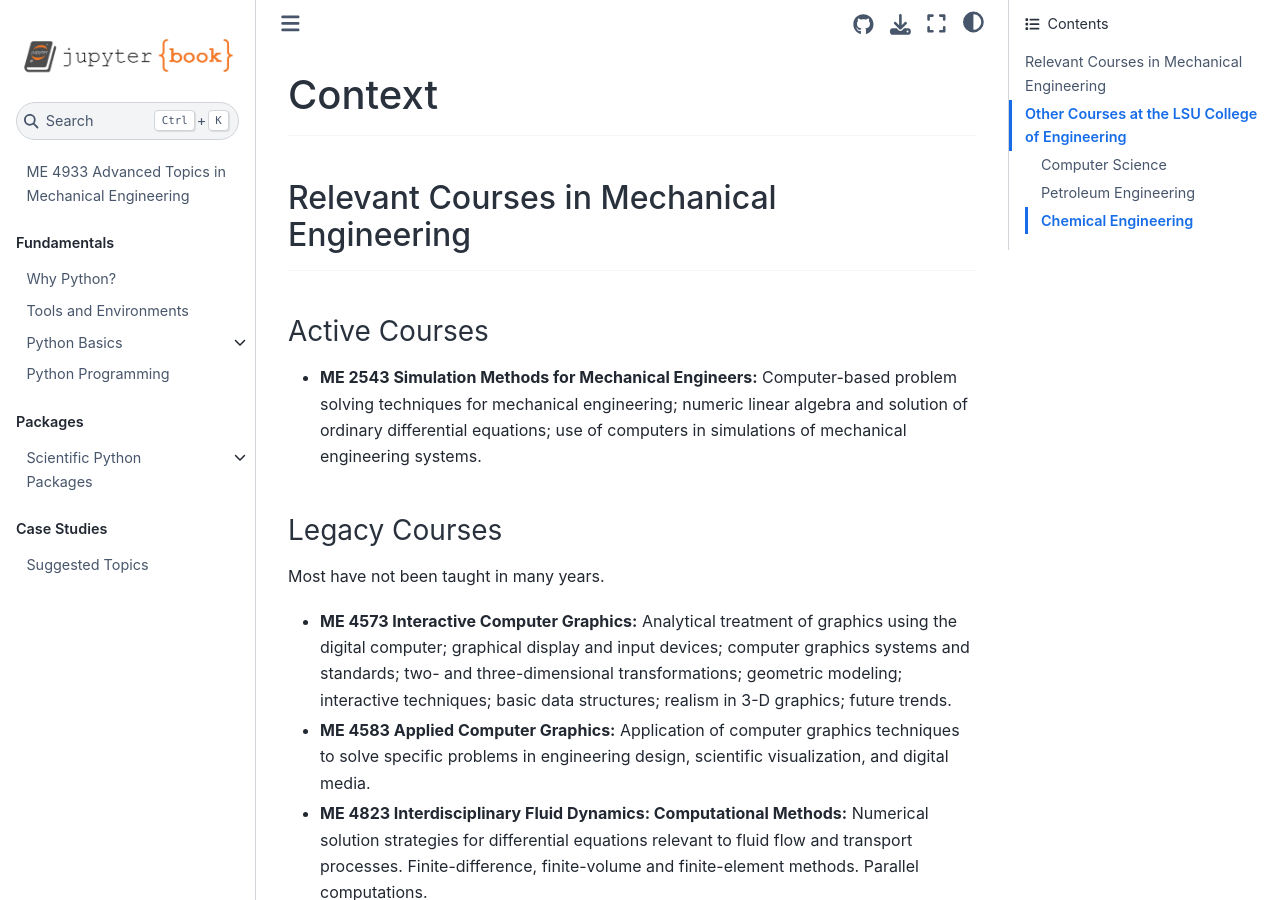
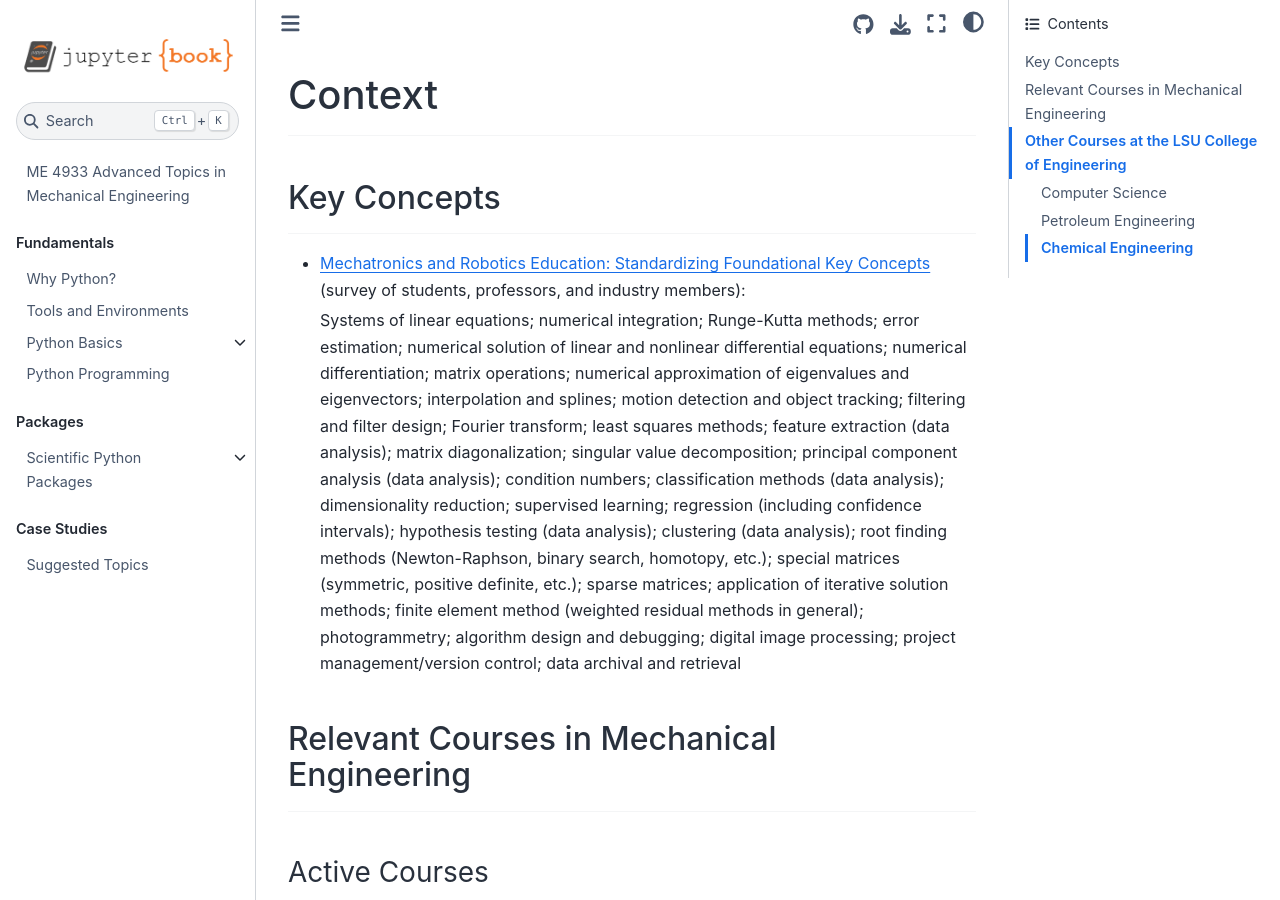
Before and after one commit to ischoegl/ME-4933-adv-topics, a Jupyter Book: the page built from context.md, in a window 1280 px wide and 900 px high. Built offline with Jupyter Book 1.0.4 settings and Sphinx 7.4.7 and the Sphinx Book theme 1.1.4, drawn with Linux system fonts in a browser that asks for light colours.

```diff
--- a/context.md
+++ b/context.md
@@ -1,5 +1,17 @@
 # Context
 <hr>
+
++++
+
+## Key Concepts
+<hr>
+
+* [Mechatronics and Robotics Education: Standardizing Foundational Key
+Concepts](https://par.nsf.gov/servlets/purl/10184538) (survey of students, professors, and industry members):
+
+  Systems of linear equations; numerical integration; Runge-Kutta methods; error estimation; numerical solution of linear and nonlinear differential equations; numerical differentiation; matrix operations; numerical approximation of eigenvalues and eigenvectors; interpolation and splines; motion detection and object tracking; filtering and filter design; Fourier transform; least squares methods; feature extraction (data analysis); matrix diagonalization; singular value decomposition; principal component analysis (data analysis); condition numbers; classification methods (data analysis); dimensionality reduction; supervised learning; regression (including confidence intervals); hypothesis testing (data analysis); clustering (data analysis); root finding methods (Newton-Raphson, binary search, homotopy, etc.); special matrices (symmetric, positive definite, etc.); sparse matrices; application of iterative solution methods; finite element method (weighted residual methods in general); photogrammetry; algorithm design and debugging; digital image processing; project management/version control; data archival and retrieval
+
++++
 
 ## Relevant Courses in Mechanical Engineering
 <hr>
```
Also changed, not shown: books.md (added, +46 -0 lines), intro.md (+4 -0 lines).
